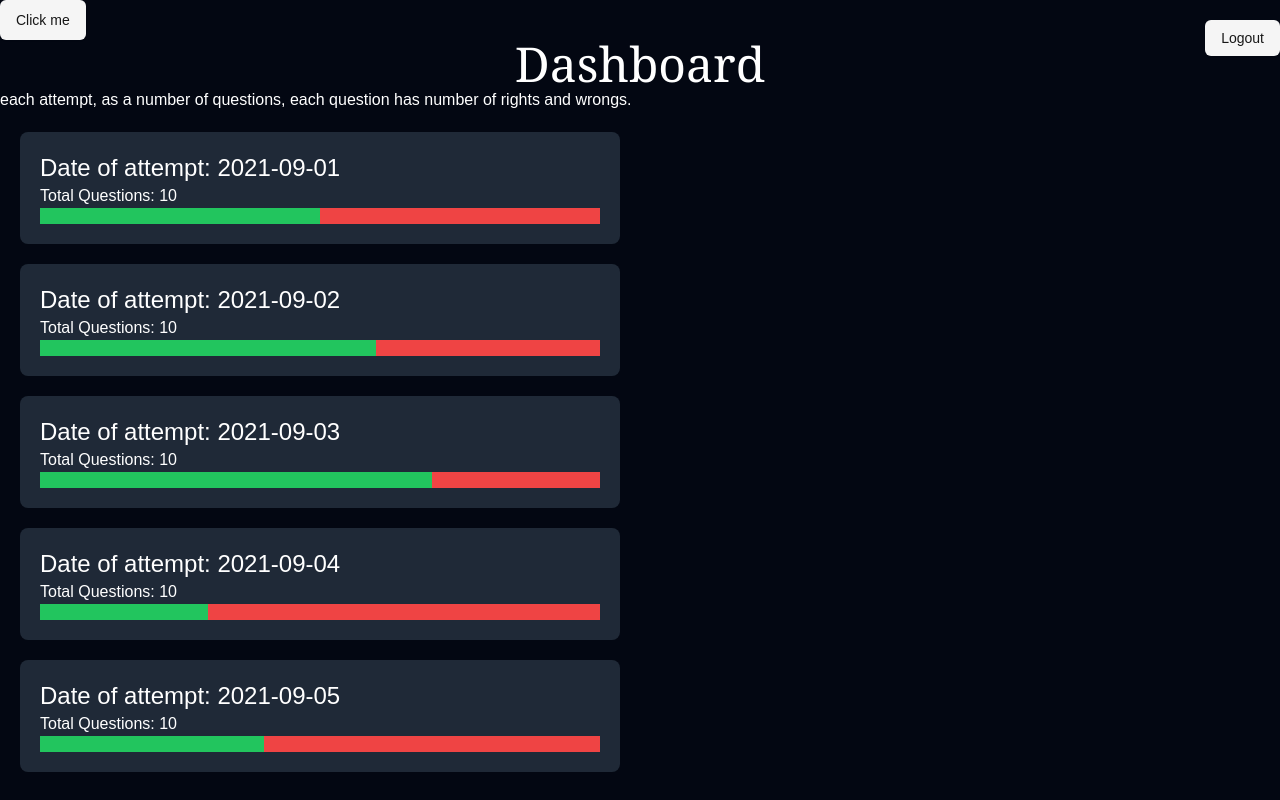
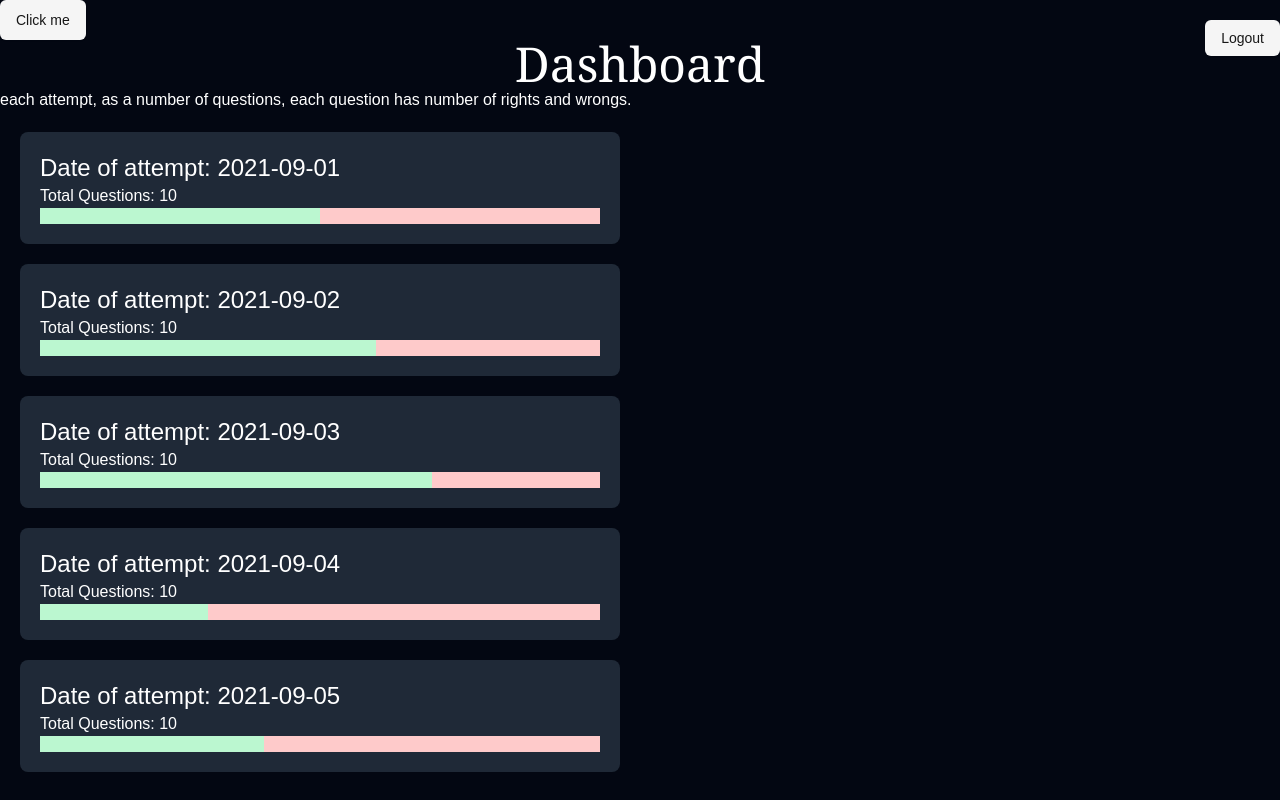
Before and after one commit to Vegito2367/TablesPractice, a Next.js app: page /dashboard in a window 1280 px wide. Built offline with nearby package versions, Linux system fonts and the light colour scheme.

Commit message:
Some Tweaks

```diff
--- a/package.json
+++ b/package.json
@@ -9,6 +9,7 @@
     "lint": "next lint"
   },
   "dependencies": {
+    "@radix-ui/react-progress": "^1.1.1",
     "@radix-ui/react-slot": "^1.1.1",
     "@radix-ui/react-toast": "^1.2.4",
     "@radix-ui/react-tooltip": "^1.1.6",
--- /dev/null
+++ b/src/components/ui/progress.jsx
@@ -0,0 +1,23 @@
+"use client"
+
+import * as React from "react"
+import * as ProgressPrimitive from "@radix-ui/react-progress"
+
+import { cn } from "@/lib/utils"
+
+const Progress = React.forwardRef(({ className, value, ...props }, ref) => (
+  <ProgressPrimitive.Root
+    ref={ref}
+    className={cn(
+      "relative h-2 w-full overflow-hidden rounded-full bg-neutral-900/20 dark:bg-neutral-50/20",
+      className
+    )}
+    {...props}>
+    <ProgressPrimitive.Indicator
+      className="h-full w-full flex-1 bg-neutral-900 transition-all dark:bg-neutral-50"
+      style={{ transform: `translateX(-${100 - (value || 0)}%)` }} />
+  </ProgressPrimitive.Root>
+))
+Progress.displayName = ProgressPrimitive.Root.displayName
+
+export { Progress }
--- a/src/customComponents/attempt.js
+++ b/src/customComponents/attempt.js
@@ -4,7 +4,7 @@ import {
     TooltipProvider,
     TooltipTrigger,
 } from "@/components/ui/tooltip"
-
+import { Progress } from "@/components/ui/progress";
 
 export default function Attempt({ numberOfQuestions, numberOfRights, numberOfWrongs, date }) {
 
@@ -15,11 +15,11 @@ export default function Attempt({ numberOfQuestions, numberOfRights, numberOfWro
             <div className="flex flex-col bg-gray-800 p-5 m-5 hover:bg-gray-900 mb-0 rounded-lg">
                 <p className="text-2xl">Date of attempt: {date}</p>
                 <p className="text-md text-white text-left">Total Questions: {numberOfQuestions}</p>
-                <div className="w-full h-4 bg-slate-400 flex flex-row rounded-l-md">
+                <div className="w-full h-4 bg-slate-400 flex flex-row rounded-md">
                     <TooltipProvider>
                         <Tooltip>
                             <TooltipTrigger asChild>
-                                <div className="h-full bg-green-500" style={{width:`${percentageCorrect}%`}}></div>
+                                <div className="h-full bg-green-200" style={{width:`${percentageCorrect}%`}}></div>
                             </TooltipTrigger>
                             <TooltipContent>
                                 <p>{numberOfRights} correct questions</p>
@@ -28,7 +28,7 @@ export default function Attempt({ numberOfQuestions, numberOfRights, numberOfWro
 
                         <Tooltip>
                             <TooltipTrigger asChild>
-                                <div className="h-full bg-red-500" style={{width:`${percentageWrong}%`}}></div>
+                                <div className="h-full bg-red-200" style={{width:`${percentageWrong}%`}}></div>
                             </TooltipTrigger>
                             <TooltipContent>
                                 <p>{numberOfWrongs} wrong questions</p>
@@ -36,6 +36,7 @@ export default function Attempt({ numberOfQuestions, numberOfRights, numberOfWro
                         </Tooltip>
                     </TooltipProvider>
 
+                    {/* <Progress className="h-full rounded-md" value={percentageCorrect} text={`${numberOfRights} correct questions`} /> */}
 
                 </div>
             </div>
```
Also changed, not shown: 1 other file (tests, documents, lock files or other folders).
